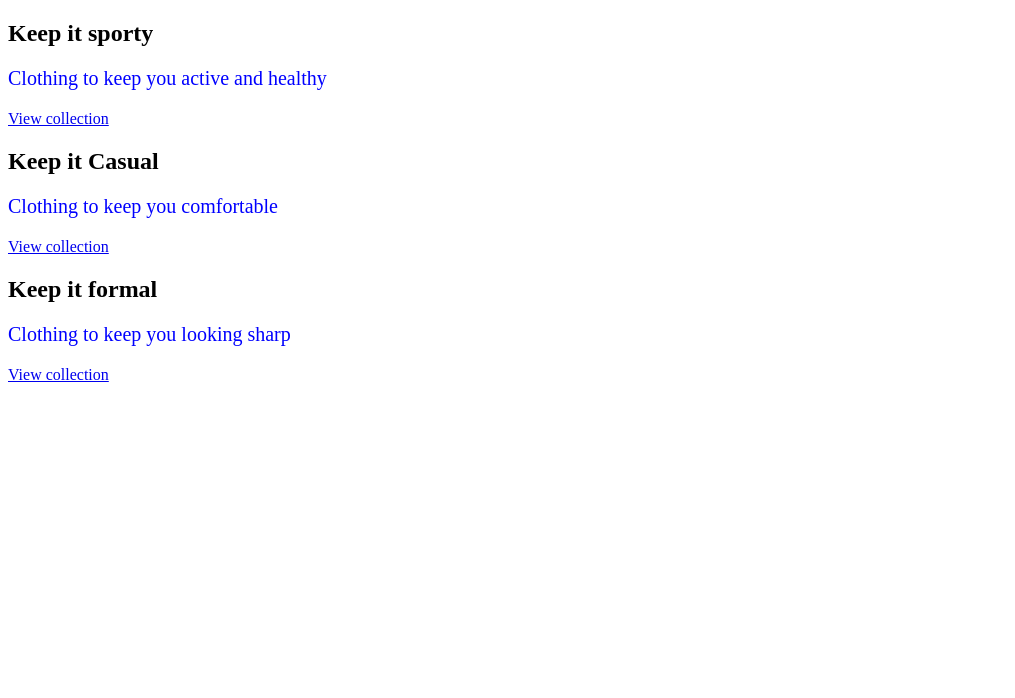
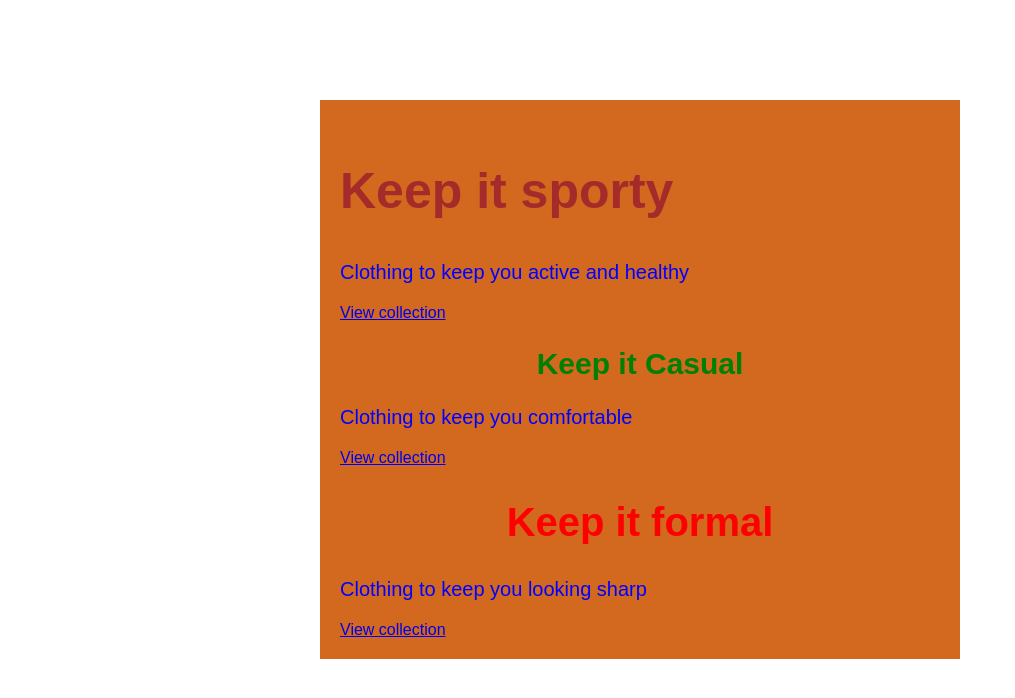
Before and after one commit to Subrina-Sirajee/HTML-CSS, a plain HTML site: page sec5/index.html in a window 1280 px wide. Shown: the whole page, without its empty margins (0-1015 px from the left). Drawn offline with Linux system fonts and the light colour scheme.

Commit message:
Update style.css for learning basic CSS selectors

```diff
--- a/sec5/css/style.css
+++ b/sec5/css/style.css
@@ -1,8 +1,32 @@
-h1{
+body{
+    font-family: 'Arial';
+}
+/*class selector*/
+.sporty{
     color:brown;
     font-size: 50px;
+}
+.casual{
+    color: green;
+    font-size: 30px;
+}
+.formal{
+    color: red;
+    font-size: 40px;
 }
 p{
     color: blue;
     font-size: 20px;
 }
+
+/*id selector*/
+#container {
+    background-color: chocolate;
+    max-width: 600px;
+    margin: 100px auto;
+    padding: 20px;
+}
+
+.casual,.formal {
+    text-align: center;
+}
```
